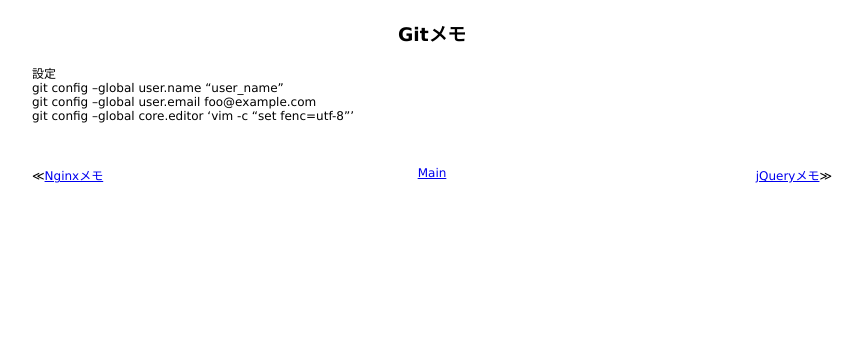
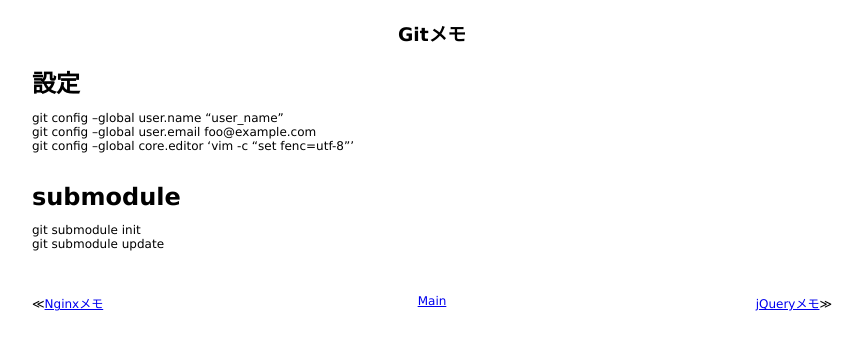
Before and after one commit to 38elements/38elements.github.com, a Jekyll site: the page built from _posts/2014-11-22-git.md, in a window 1280 px wide. Shown: the top 350 px of the page, without its empty margins (208-1071 px from the left). Built offline with Jekyll 4.4.1, drawn with Linux system fonts in a browser that asks for light colours; Markdown is read by kramdown in place of the engine named in the settings.

Commit message:
Update 2014-11-22-git.md

```diff
--- a/_posts/2014-11-22-git.md
+++ b/_posts/2014-11-22-git.md
@@ -2,7 +2,11 @@
 layout: posts
 title: Gitメモ
 ---
-設定
+# 設定
 git config --global user.name "user_name"
 git config --global user.email foo@example.com
 git config --global core.editor 'vim -c "set fenc=utf-8"'
+<br/>
+# submodule
+git submodule init
+git submodule update
```
